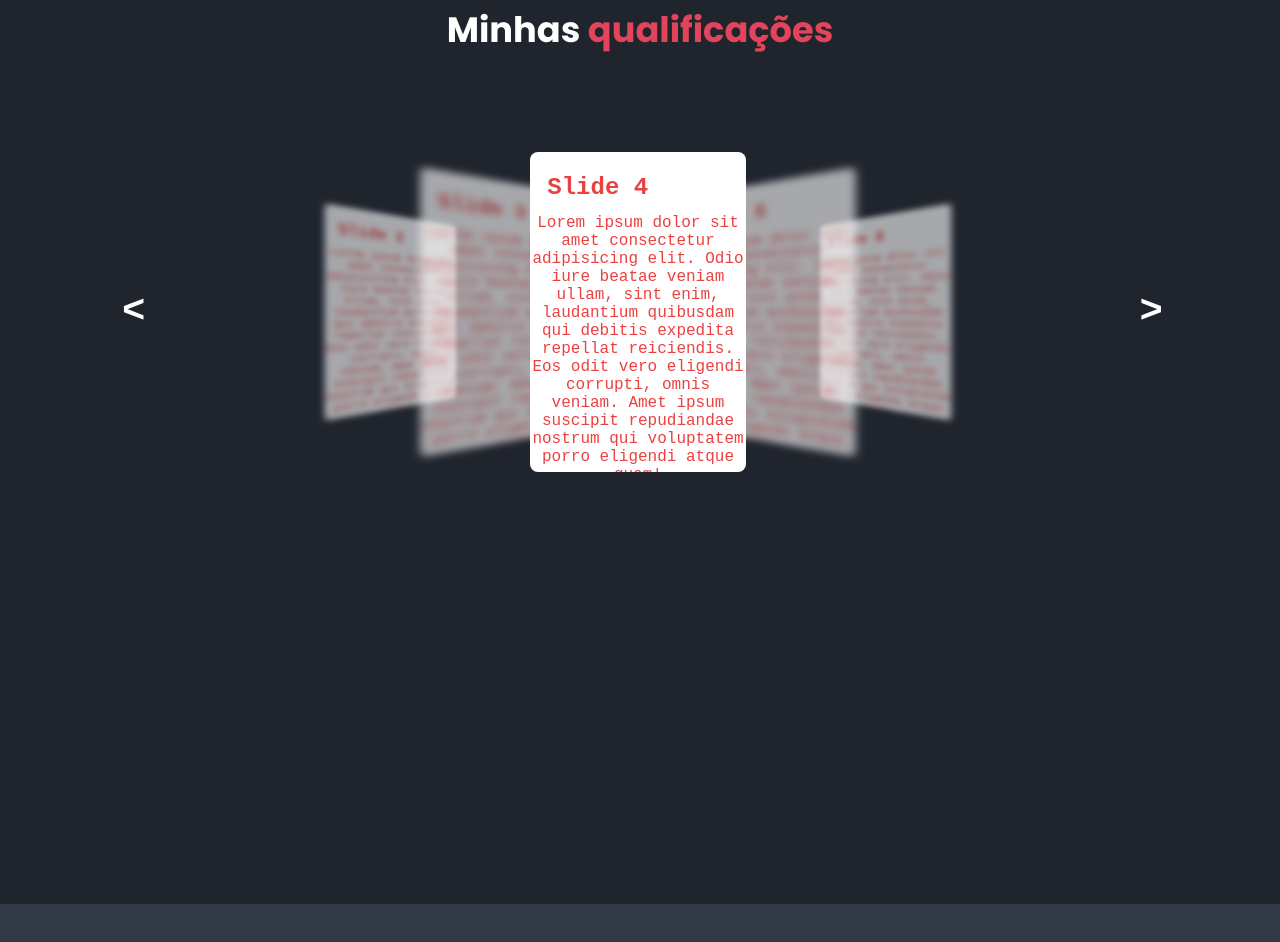
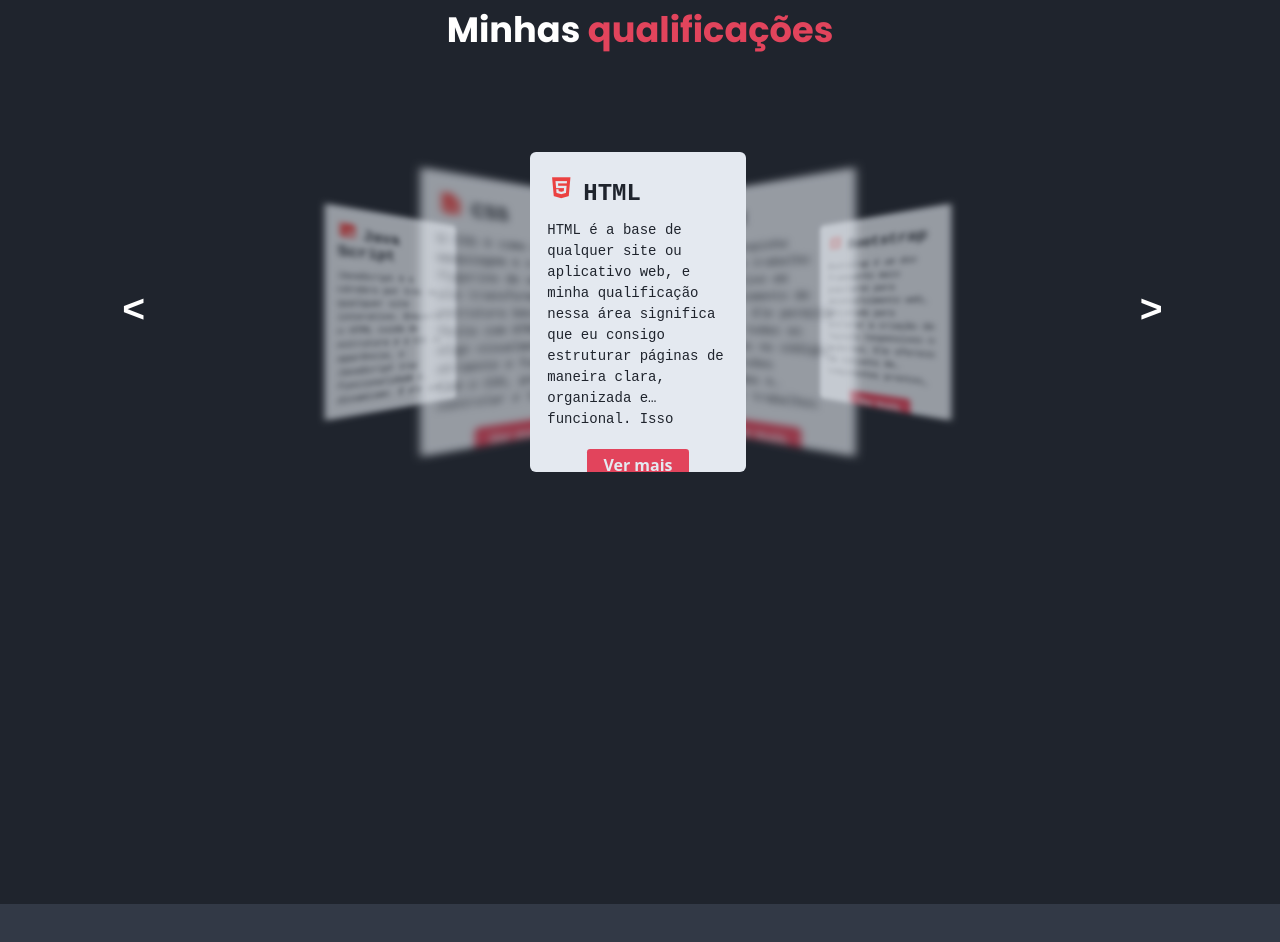
Before and after one commit to Gestao-de-Performance/projeto-final-escola-nivel-2-Vick-R, a plain HTML site: page index.html in a window 1280 px wide. Shown: the part 893-1835 px from the top of the page. Drawn offline with nearby package versions, Linux system fonts and the light colour scheme.

Commit message:
ajustes
eu não lembro qual foi a ultima vez que minha mãe me intimou a dormir

```diff
--- a/index.html
+++ b/index.html
@@ -77,32 +77,53 @@
         <h2>Minhas <span>qualificações</span></h2>
         <div class="slider">
             <div class="item">
-                <h1>Slide 1</h1>
-                Lorem ipsum dolor sit amet consectetur adipisicing elit. Odio iure beatae veniam ullam, sint enim, laudantium quibusdam qui debitis expedita repellat reiciendis. Eos odit vero eligendi corrupti, omnis veniam. Amet ipsum suscipit repudiandae nostrum qui voluptatem porro eligendi atque quam!
+                <h1><i class='bx bxl-python' ></i>Python</h1>
+                <p>
+                    Python é como o canivete suíço do mundo da programação: versátil, poderoso e fácil de usar. Ele é amplamente utilizado para construir desde sistemas robustos de back-end até análises avançadas de dados, automação de tarefas e até mesmo inteligência artificial. Sua sintaxe simples e legível acelera o desenvolvimento e facilita a manutenção de código. Com Python, posso criar soluções como integrações com APIs, automação de processos repetitivos e até mesmo gerenciar bancos de dados ou processar grandes volumes de informações. É a escolha ideal para transformar ideias complexas em realidade de forma eficiente e confiável.
+                </p>
+                <a href="#" class="btn-service">Ver mais</a>
             </div>
             <div class="item">
-                <h1>Slide 2</h1>
-                Lorem ipsum dolor sit amet consectetur adipisicing elit. Odio iure beatae veniam ullam, sint enim, laudantium quibusdam qui debitis expedita repellat reiciendis. Eos odit vero eligendi corrupti, omnis veniam. Amet ipsum suscipit repudiandae nostrum qui voluptatem porro eligendi atque quam!
+                <h1><i class='bx bxl-javascript' ></i>Java Script</h1>
+                <p>
+                    JavaScript é o cérebro por trás de qualquer site interativo. Enquanto o HTML cuida da estrutura e o CSS da aparência, o JavaScript traz funcionalidade e dinamismo. É ele que permite que botões façam ações, formulários validem dados em tempo real e que animações aconteçam ao rolar a página. Com essa linguagem, eu posso criar desde simples interações, como exibir um alerta, até funcionalidades avançadas, como sistemas de busca, carrosséis de imagens e integração com APIs para trazer informações ao vivo. Em resumo, o JavaScript transforma um site estático em uma experiência envolvente e funcional para seus usuários.
+                </p>
+                <a href="#" class="btn-service">Ver mais</a>
             </div>
             <div class="item">
-                <h1>Slide 3</h1>
-                Lorem ipsum dolor sit amet consectetur adipisicing elit. Odio iure beatae veniam ullam, sint enim, laudantium quibusdam qui debitis expedita repellat reiciendis. Eos odit vero eligendi corrupti, omnis veniam. Amet ipsum suscipit repudiandae nostrum qui voluptatem porro eligendi atque quam!
+                <h1><i class='bx bxs-file-css' ></i>CSS</h1>
+                <p>
+                    O CSS é como a maquiagem e o figurino de um site: ele transforma a estrutura básica feita com HTML em algo visualmente atraente e funcional. Com o CSS, posso controlar o layout, cores, tamanhos, fontes e até as animações, criando experiências dinâmicas e modernas. Ele permite que seu site não apenas funcione, mas também se destaque visualmente, adaptando-se a diferentes dispositivos, como celulares, tablets e desktops. Em outras palavras, o CSS é o toque artístico e técnico que dá vida à sua presença online, garantindo que cada detalhe esteja alinhado com a identidade e os objetivos do seu projeto.
+                </p>
+                <a href="#" class="btn-service">Ver mais</a>
             </div>
             <div class="item">
-                <h1>Slide 4</h1>
-                Lorem ipsum dolor sit amet consectetur adipisicing elit. Odio iure beatae veniam ullam, sint enim, laudantium quibusdam qui debitis expedita repellat reiciendis. Eos odit vero eligendi corrupti, omnis veniam. Amet ipsum suscipit repudiandae nostrum qui voluptatem porro eligendi atque quam!
+                <h1><i class='bx bxl-html5'></i>HTML</h1>
+                <p>
+                    HTML é a base de qualquer site ou aplicativo web, e minha qualificação nessa área significa que eu consigo estruturar páginas de maneira clara, organizada e funcional. Isso inclui definir como cada elemento aparece na tela, como cabeçalhos, parágrafos, imagens, links e botões. Além disso, minha experiência me permite garantir que o conteúdo seja acessível em diferentes dispositivos e navegadores, oferecendo uma experiência consistente e de qualidade para os usuários. Em resumo, o HTML é o alicerce para criar sites eficazes, e eu tenho as habilidades necessárias para garantir que sua ideia seja bem representada na web.
+                </p>
+                <a href="#" class="btn-service">Ver mais</a>
             </div>
             <div class="item">
-                <h1>Slide 5</h1>
-                Lorem ipsum dolor sit amet consectetur adipisicing elit. Odio iure beatae veniam ullam, sint enim, laudantium quibusdam qui debitis expedita repellat reiciendis. Eos odit vero eligendi corrupti, omnis veniam. Amet ipsum suscipit repudiandae nostrum qui voluptatem porro eligendi atque quam!
+                <h1><i class='bx bxl-git' ></i>Git</h1>
+                <p>
+                    Git é a espinha dorsal do trabalho colaborativo em desenvolvimento de software. Ele permite rastrear todas as alterações no código, criar versões organizadas e recuperar trabalhos anteriores caso algo dê errado. Com o Git, é possível gerenciar múltiplas ramificações de desenvolvimento simultaneamente, facilitando o trabalho em equipe e a experimentação de novas ideias sem comprometer o projeto principal. Além disso, sua integração com plataformas como GitHub e GitLab torna o compartilhamento de código e a automação de fluxos de trabalho ainda mais simples. Em resumo, o Git não só traz segurança para o desenvolvimento, mas também organização e eficiência, garantindo que cada etapa do projeto seja bem documentada e controlada.
+                </p>
+                <a href="#" class="btn-service">Ver mais</a>
             </div>
             <div class="item">
-                <h1>Slide 6</h1>
-                Lorem ipsum dolor sit amet consectetur adipisicing elit. Odio iure beatae veniam ullam, sint enim, laudantium quibusdam qui debitis expedita repellat reiciendis. Eos odit vero eligendi corrupti, omnis veniam. Amet ipsum suscipit repudiandae nostrum qui voluptatem porro eligendi atque quam!
+                <h1><i class='bx bxl-bootstrap' ></i>Bootstrap</h1>
+                <p>
+                    Bootstrap é um dos frameworks mais populares para desenvolvimento web, projetado para acelerar a criação de layouts responsivos e modernos. Ele oferece um conjunto de componentes prontos, como botões, formulários, navegação e modais, além de um sistema de grid flexível que facilita o design de páginas que se adaptam perfeitamente a qualquer tamanho de tela. Com o Bootstrap, você não precisa começar do zero, pois ele já vem com boas práticas de design e compatibilidade entre navegadores. Seu uso permite que você construa interfaces bonitas e funcionais de maneira rápida, sem abrir mão da personalização, já que oferece várias opções de temas e configurações. Em resumo, o Bootstrap é uma ferramenta poderosa para quem busca eficiência, consistência e agilidade no desenvolvimento de sites responsivos.
+                </p>
+                <a href="#" class="btn-service">Ver mais</a>
             </div>
             <div class="item">
-                <h1>Slide 7</h1>
-                Lorem ipsum dolor sit amet consectetur adipisicing elit. Odio iure beatae veniam ullam, sint enim, laudantium quibusdam qui debitis expedita repellat reiciendis. Eos odit vero eligendi corrupti, omnis veniam. Amet ipsum suscipit repudiandae nostrum qui voluptatem porro eligendi atque quam!
+                <h1><i class='bx bxl-react' ></i>React</h1>
+                <p>
+                    React é uma biblioteca JavaScript desenvolvida pelo Facebook que transforma a criação de interfaces de usuário em algo mais eficiente e modular. Em vez de atualizar toda a página quando o conteúdo muda, o React trabalha com componentes reutilizáveis e um sistema de "virtual DOM", que atualiza apenas as partes da página que realmente precisam de alteração. Isso torna os sites e aplicativos mais rápidos e responsivos. Além disso, com a sintaxe JSX, o React facilita a integração de HTML e JavaScript, tornando o código mais legível e intuitivo. É uma das principais ferramentas para desenvolver interfaces interativas e dinâmicas, com grande suporte da comunidade e uma vasta gama de bibliotecas complementares. Em resumo, o React não só melhora a performance da sua aplicação, mas também organiza o código de maneira mais clara e escalável.
+                </p>
+                <a href="#" class="btn-service">Ver mais</a>
             </div>
             <button id="prev"><</button>
             <button id="next">></button>
--- a/style.css
+++ b/style.css
@@ -11,6 +11,7 @@
     --header-light:#8d6e6e;
     --color-02: #eb4141;
     --port-h2: #eeb5bf;
+    --car-1: #e4e9f0;
 
 
 }
@@ -292,8 +293,7 @@ body.light .servicosbox p {
 }
 
 .servicosbox p {
-    margin: 1.5rem;
-    letter-spacing: 0.1rem;
+    margin: 2rem;
     /* esconder texto grande */
     display: -webkit-box;
     -webkit-line-clamp: 4;
@@ -531,9 +531,9 @@ body.light footer{
     width: 27vh;
     height: 40%;
     text-align: center;
-    color: var(--color-02);
-    background-color: var(--text-color);
-    border-radius: 8px;
+    color: var(--bg-color01);
+    background-color: var(--car-1);
+    border-radius: 6px;
     transition: 0.5s;
     left: calc(50% - 110px);
     top: 10%;
@@ -549,10 +549,43 @@ body.light footer{
 
 .item p{
     padding: 0% 8% 10% 8%;
+    font-size: 14px;
+    line-height: 1.5;
     text-align: left;
     width: 100%;
-    display: block;
+    display: -webkit-box;
+    -webkit-line-clamp: 9;
+    -webkit-box-orient: vertical;
+    overflow: hidden;
+    text-overflow: ellipsis;
 
+
+}
+
+.btn-service{
+    display: inline-block;
+    font-family: system-ui, -apple-system, BlinkMacSystemFont, 'Segoe UI', Roboto, Oxygen, Ubuntu, Cantarell, 'Open Sans', 'Helvetica Neue', sans-serif;
+    padding: 0.3rem 1rem;
+    border-radius: 0.2rem;
+    background-color: var(--main-color);
+    color: var(--car-1);
+    font-weight: 600;
+    transition: 0.3s ease;
+    margin-top: 1.2rem;
+
+}
+
+.btn-service:hover {
+    box-shadow: 0 0 0.3rem var(--main-color);
+    background-color: inherit;
+    color: var(--main-color);
+    cursor: pointer;
+}
+
+.item i{
+    color: #eb4141;
+    padding: 0 0.5rem 0 0;
+    font-size: 28px;
 
 }
 
@@ -689,6 +722,7 @@ button#prev:hover {
     .servicosbox a{
          width: 30%;
     }
+
 
 
 }
@@ -902,6 +936,7 @@ button#prev:hover {
         font-size: 25px;
     }
 
+
     .portifolio-layer a {
         margin-top: 0.2rem;
     }
```
